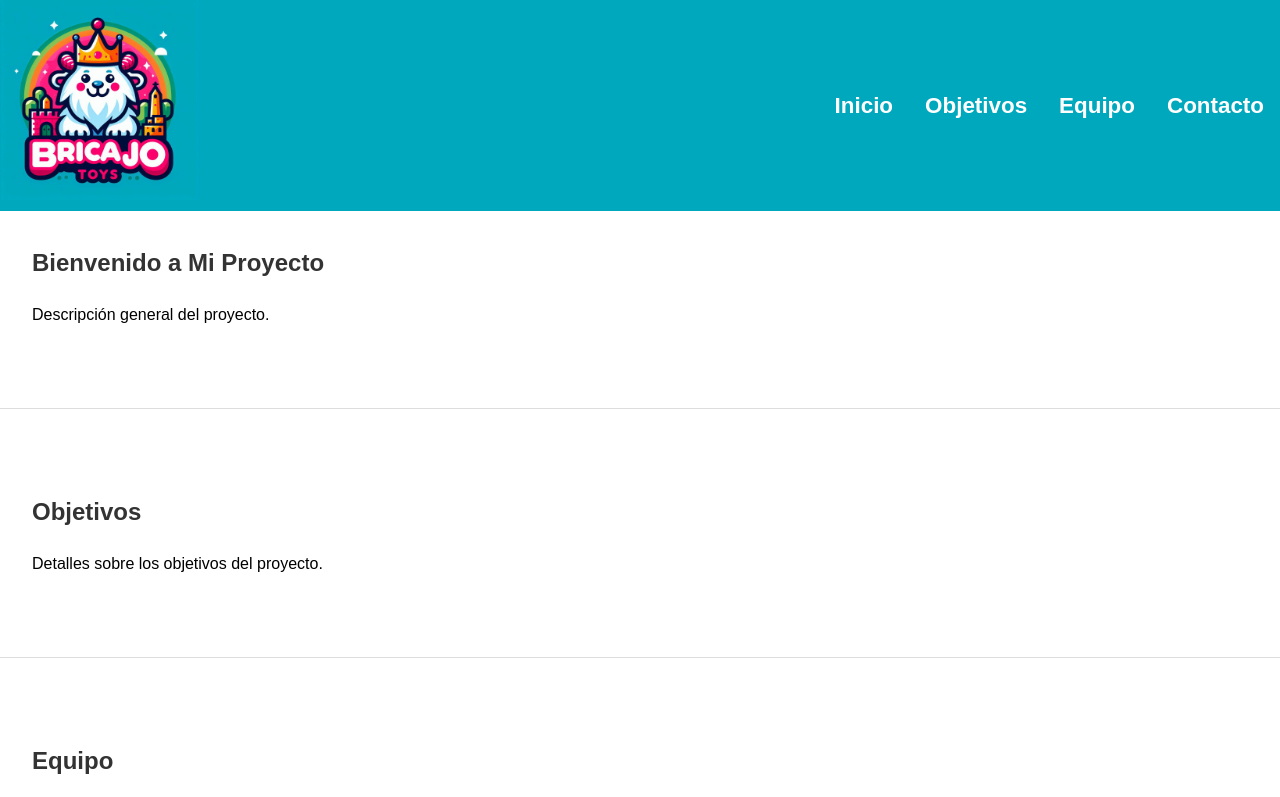
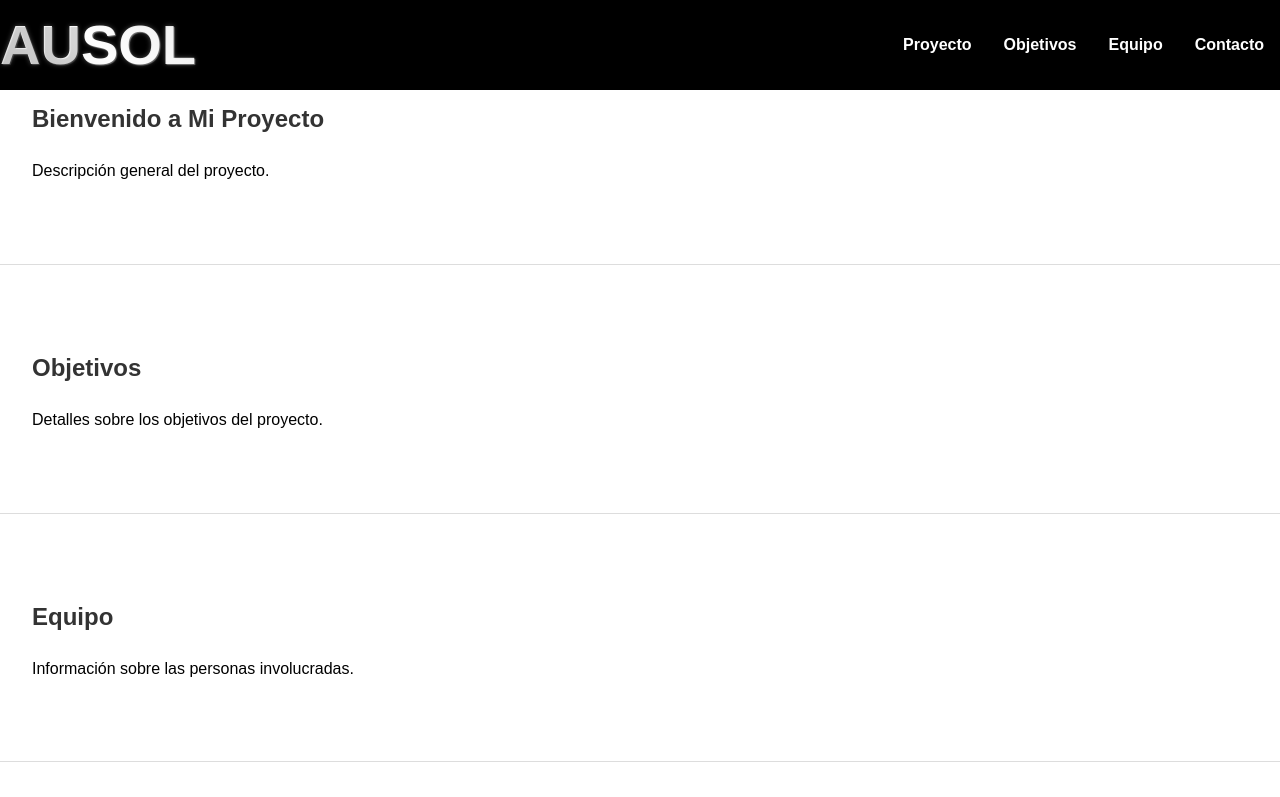
Before and after one commit to ausol-apm/ausol-apm.github.io, a plain HTML site: page index.html in a window 1280 px wide. Shown: the top 797 px of the page. Drawn offline with Linux system fonts and the light colour scheme.

Commit message:
first commit, ausol

```diff
--- a/index.html
+++ b/index.html
@@ -3,15 +3,17 @@
 <head>
     <meta charset="UTF-8">
     <meta name="viewport" content="width=device-width, initial-scale=1.0">
-    <title>Bricajo Toys</title>
+    <title>AuSol</title>
     <link rel="stylesheet" href="styles.css">
 </head>
 <body>
     <header class="header">
-        <div class="logo"><img src="media/Images/logo.jpeg" width="200px"></div>
+        <a class="logo" href="https://ausol-apm.github.io" target="_blank" style="text-decoration: none;">
+            AU<span>SOL</spa>
+        </a>
         <nav class="nav">
             <ul>
-                <li><a href="#inicio">Inicio</a></li>
+                <li><a href="#project">Proyecto</a></li>
                 <li><a href="#objetivos">Objetivos</a></li>
                 <li><a href="#equipo">Equipo</a></li>
                 <li><a href="#contacto">Contacto</a></li>
@@ -19,7 +21,7 @@
         </nav>
     </header>
     <main>
-        <section id="inicio">
+        <section id="project">
             <h1>Bienvenido a Mi Proyecto</h1>
             <p>Descripción general del proyecto.</p>
         </section>
--- a/styles.css
+++ b/styles.css
@@ -9,17 +9,12 @@ body {
   display: flex;
   justify-content: space-between;
   align-items: center;
-  background-color: #00a8bd;
+  background-color: #000000;
   color: white;
   position: fixed;
   top: 0;
   width: 100%;
   z-index: 1000;
-}
-
-.logo {
-  font-size: 1.5rem;
-  font-weight: bold;
 }
 
 .nav ul {
@@ -37,16 +32,17 @@ body {
   color: white;
   text-decoration: none;
   font-weight: bold;
-  font-size: 1.4rem;
+  font-size: 1rem;
   transition: color 0.3s;
 }
 
 .nav ul li a:hover {
-  color: #00bcd4;
+  color: #e7e7e7;
+  text-shadow: 0 0 15px white;
 }
 
 main {
-  padding-top: 10rem;
+  padding-top: 1em;
 }
 
 section {
@@ -64,3 +60,23 @@ footer {
   background-color: #333;
   color: white;
 }
+
+.logo {
+  font-size: 3.5rem;
+  font-weight: bold;
+  text-transform: uppercase;
+  background: linear-gradient(45deg, #d5d5d5, #ffffff, #d5d5d5);
+  -webkit-background-clip: text;
+  -webkit-text-fill-color: transparent;
+  text-shadow:
+      1px 1px 1px rgba(255, 255, 255, 0.2),
+      1px 1px 1px rgba(0, 0, 0, 0.2),
+      0 0 5px rgba(255, 255, 255, 0.3);
+}
+
+.logo span {
+  text-shadow:
+    1px 1px 1px rgba(255, 255, 255, 0.2),
+    1px 1px 1px rgba(255, 255, 255, 0.2),
+    0 0 5px rgba(255, 255, 255, 0.3);
+}
```
Also changed, not shown: 1 other file.
